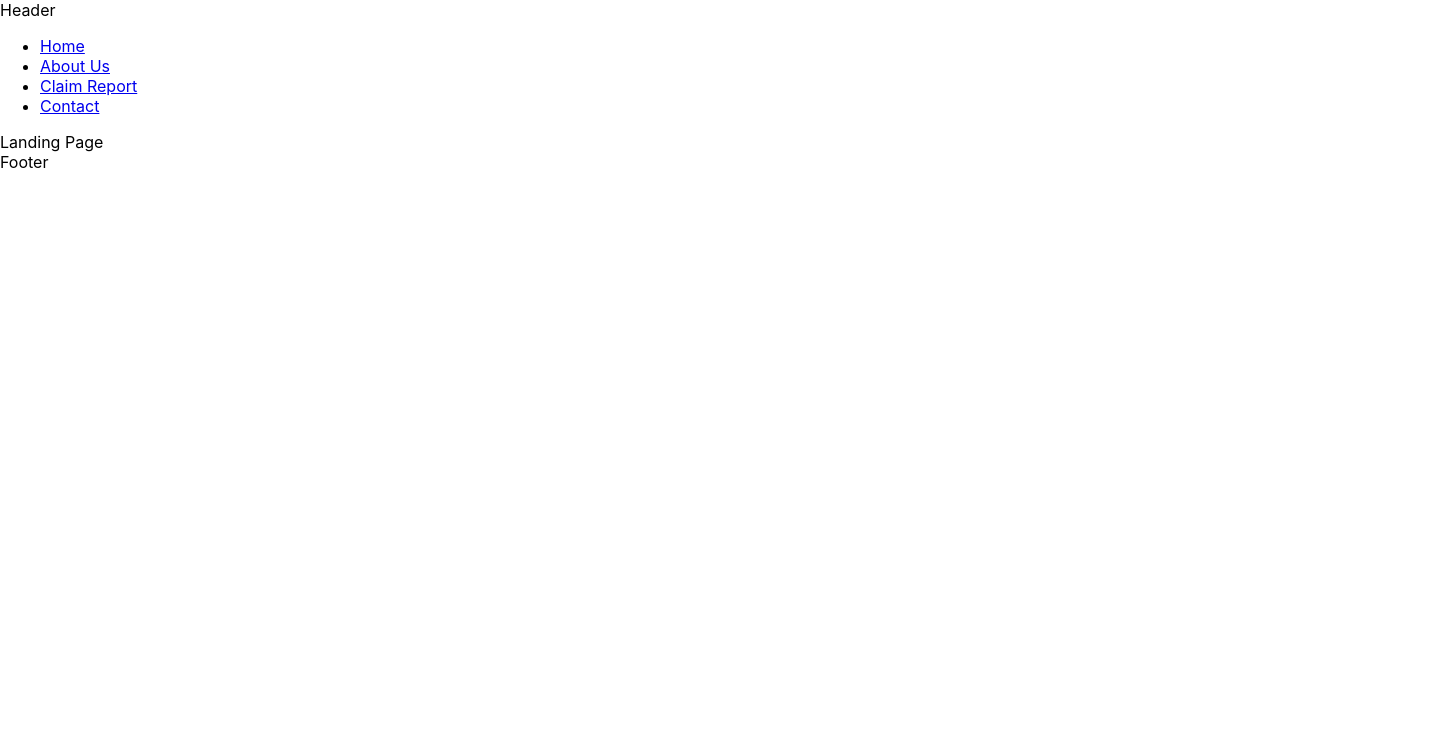
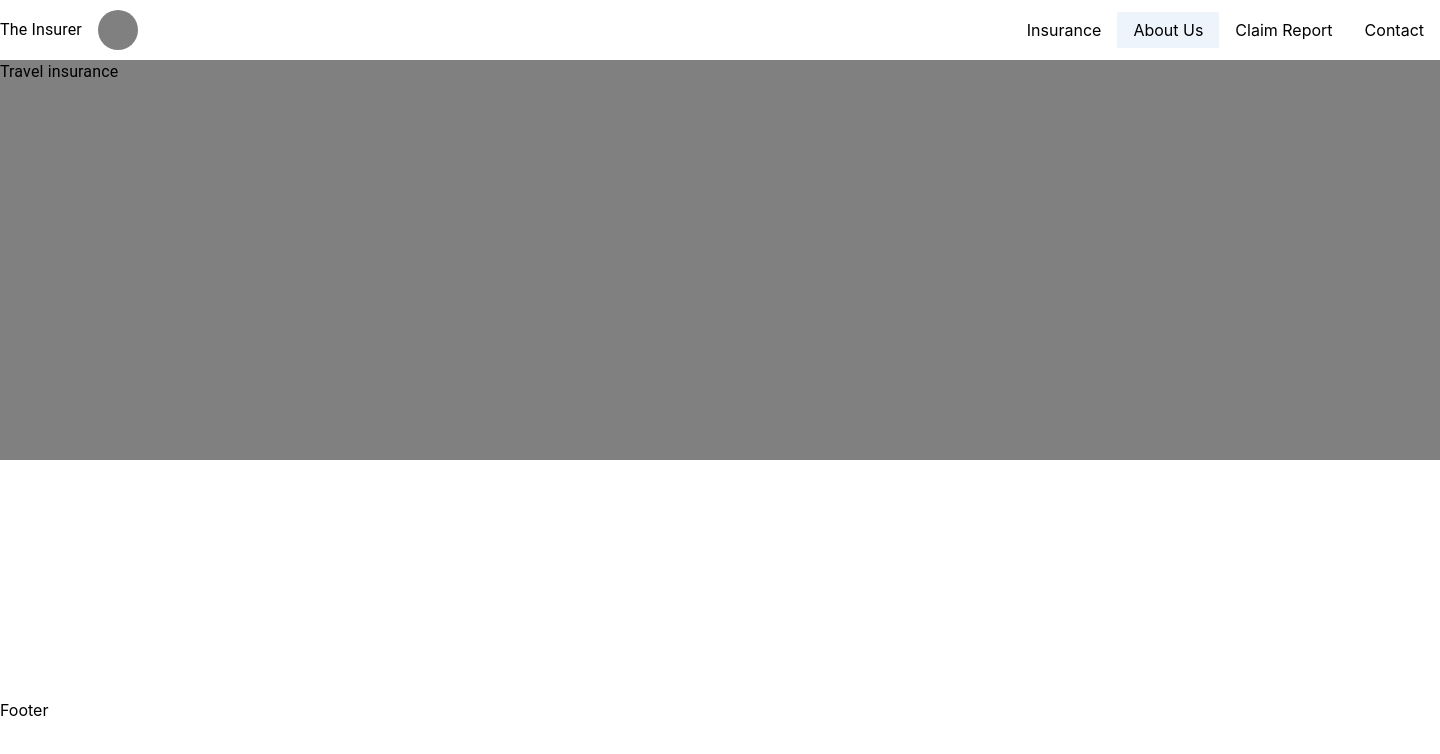
Before and after one commit to KonradSosna/AccessibilityTask, a React (Create React App) app: page / in a window 1280 px wide. Shown: the top 754 px of the page, 1440 px wide, since content can reach past the window. Built offline with nearby package versions, Linux system fonts and the light colour scheme.

Commit message:
init repo

```diff
--- a/src/App.tsx
+++ b/src/App.tsx
@@ -1,9 +1,3 @@
-import { BrowserRouter, Routes, Route } from 'react-router-dom';
-import LandingPage from './Components/LandingPage/LandingPage';
-import AboutUs from './Components/AboutUs';
-import ClaimReport from './Components/ClaimReport';
-import Contact from './Components/Contact';
-import Layout from './Components/Layout';
 import Header from './Components/Header';
 import Footer from './Components/Footer';
 
@@ -11,16 +5,7 @@ function App() {
 	return (
 		<div className="App">
 			<Header />
-			<BrowserRouter>
-				<Routes>
-					<Route path="/" element={<Layout />}>
-						<Route index element={<LandingPage />} />
-						<Route path="about-us" element={<AboutUs />} />
-						<Route path="claim-report" element={<ClaimReport />} />
-						<Route path="contact" element={<Contact />} />
-					</Route>
-				</Routes>
-			</BrowserRouter>
+
 			<Footer />
 		</div>
 	);
--- a/src/Components/Footer.tsx
+++ b/src/Components/Footer.tsx
@@ -1,7 +1,7 @@
 import React from 'react';
 
 function Footer() {
-	return <div>Footer</div>;
+	return <div className="footer">Footer</div>;
 }
 
 export default Footer;
--- a/src/Components/Header.tsx
+++ b/src/Components/Header.tsx
@@ -1,7 +1,25 @@
-import React from 'react';
+import { BrowserRouter, Routes, Route } from 'react-router-dom';
+import LandingPage from './LandingPage/LandingPage';
+import AboutUs from './AboutUs';
+import ClaimReport from './ClaimReport';
+import Contact from './Contact';
+import Layout from './Layout';
 
 function Header() {
-	return <div>Header</div>;
+	return (
+		<div>
+			<BrowserRouter>
+				<Routes>
+					<Route path="/" element={<Layout />}>
+						<Route index element={<LandingPage />} />
+						<Route path="about-us" element={<AboutUs />} />
+						<Route path="claim-report" element={<ClaimReport />} />
+						<Route path="contact" element={<Contact />} />
+					</Route>
+				</Routes>
+			</BrowserRouter>
+		</div>
+	);
 }
 
 export default Header;
--- a/src/Components/LandingPage/LandingPage.tsx
+++ b/src/Components/LandingPage/LandingPage.tsx
@@ -1,5 +1,20 @@
+import { Grid, Typography } from '@mui/material';
+
 const LandingPage = () => {
-	return <div className="App">Landing Page</div>;
+	return (
+		<Grid container>
+			<Grid
+				item
+				sx={{
+					height: '400px',
+					backgroundColor: 'gray',
+					width: '100%',
+				}}
+			>
+				<Typography>Travel insurance</Typography>
+			</Grid>
+		</Grid>
+	);
 };
 
 export default LandingPage;
--- a/src/Components/Layout.tsx
+++ b/src/Components/Layout.tsx
@@ -1,25 +1,91 @@
+import { Box, Grid, List, ListItemButton } from '@mui/material';
+import { useState } from 'react';
 import { Outlet, Link } from 'react-router-dom';
+import styled from 'styled-components';
+import Logo from './Logo';
+
+const StyledLink = styled(Link)({
+	color: 'black',
+	textDecoration: 'none',
+});
 
 const Layout = () => {
+	const [selectedIndex, setSelectedIndex] = useState(1);
+
+	const handleListItemClick = (
+		event: React.MouseEvent<HTMLDivElement, MouseEvent>,
+		index: number
+	) => {
+		setSelectedIndex(index);
+	};
 	return (
 		<>
-			<nav>
-				<ul>
-					<li>
-						<Link to="/">Home</Link>
-					</li>
-					<li>
-						<Link to="/about-us">About Us</Link>
-					</li>
-					<li>
-						<Link to="/claim-report">Claim Report</Link>
-					</li>
-					<li>
-						<Link to="/contact">Contact</Link>
-					</li>
-				</ul>
-			</nav>
+			<Grid
+				container
+				direction="row"
+				justifyContent="space-between"
+				height="60px"
+				alignItems="center"
+			>
+				<Grid item>
+					<Logo />
+				</Grid>
 
+				<Grid item>
+					<Box
+						sx={{
+							width: '100%',
+							maxWidth: 500,
+							bgcolor: 'background.paper',
+						}}
+					>
+						<List
+							component="nav"
+							aria-label="main navigation bar"
+							sx={{
+								display: 'flex',
+								flexDirection: 'row',
+							}}
+						>
+							<StyledLink to="/">
+								<ListItemButton
+									selected={selectedIndex === 0}
+									onClick={(event) => handleListItemClick(event, 0)}
+								>
+									Insurance
+								</ListItemButton>
+							</StyledLink>
+
+							<StyledLink to="/about-us">
+								<ListItemButton
+									selected={selectedIndex === 1}
+									onClick={(event) => handleListItemClick(event, 1)}
+								>
+									About Us
+								</ListItemButton>
+							</StyledLink>
+
+							<StyledLink to="/claim-report">
+								<ListItemButton
+									selected={selectedIndex === 2}
+									onClick={(event) => handleListItemClick(event, 2)}
+								>
+									Claim Report
+								</ListItemButton>
+							</StyledLink>
+
+							<StyledLink to="/contact">
+								<ListItemButton
+									selected={selectedIndex === 3}
+									onClick={(event) => handleListItemClick(event, 3)}
+								>
+									Contact
+								</ListItemButton>
+							</StyledLink>
+						</List>
+					</Box>
+				</Grid>
+			</Grid>
 			<Outlet />
 		</>
 	);
--- /dev/null
+++ b/src/Components/Logo.tsx
@@ -0,0 +1,27 @@
+import { Grid, Typography } from '@mui/material';
+import styled from 'styled-components';
+
+const StyledTypography = styled(Typography)({
+	fontWeight: 'bold',
+	fontSize: '24px',
+	fontFamily:
+		'Graphik, -apple-system, BlinkMacSystemFont, "Segoe UI", Helvetica, Arial, sans-serif, "Apple Color Emoji", "Segoe UI Emoji", "Segoe UI Symbol"',
+});
+
+function Logo() {
+	return (
+		<Grid container gap={2} alignItems="center">
+			<StyledTypography>The Insurer</StyledTypography>
+			<div
+				style={{
+					backgroundColor: 'gray',
+					width: '40px',
+					height: '40px',
+					borderRadius: '50px',
+				}}
+			></div>
+		</Grid>
+	);
+}
+
+export default Logo;
--- a/src/index.css
+++ b/src/index.css
@@ -1,3 +1,8 @@
+html,
+#root {
+	height: 100%;
+}
+
 body {
 	margin: 0;
 	font-family: -apple-system, BlinkMacSystemFont, 'Segoe UI', 'Roboto', 'Oxygen',
@@ -5,9 +10,25 @@ body {
 		sans-serif;
 	-webkit-font-smoothing: antialiased;
 	-moz-osx-font-smoothing: grayscale;
+	height: 100%;
 }
 
 code {
 	font-family: source-code-pro, Menlo, Monaco, Consolas, 'Courier New',
 		monospace;
 }
+
+.App {
+	width: 1440px;
+	margin-left: auto;
+	margin-right: auto;
+	min-height: 100%;
+	display: flex;
+	flex-direction: column;
+	box-sizing: border-box;
+}
+
+.footer {
+	height: 100px;
+	margin-top: auto;
+}
```
Also changed, not shown: package.json (+7 -0 lines), 1 other file (tests, documents, lock files or other folders). Lines whose indentation alone changed are shown as unchanged.
